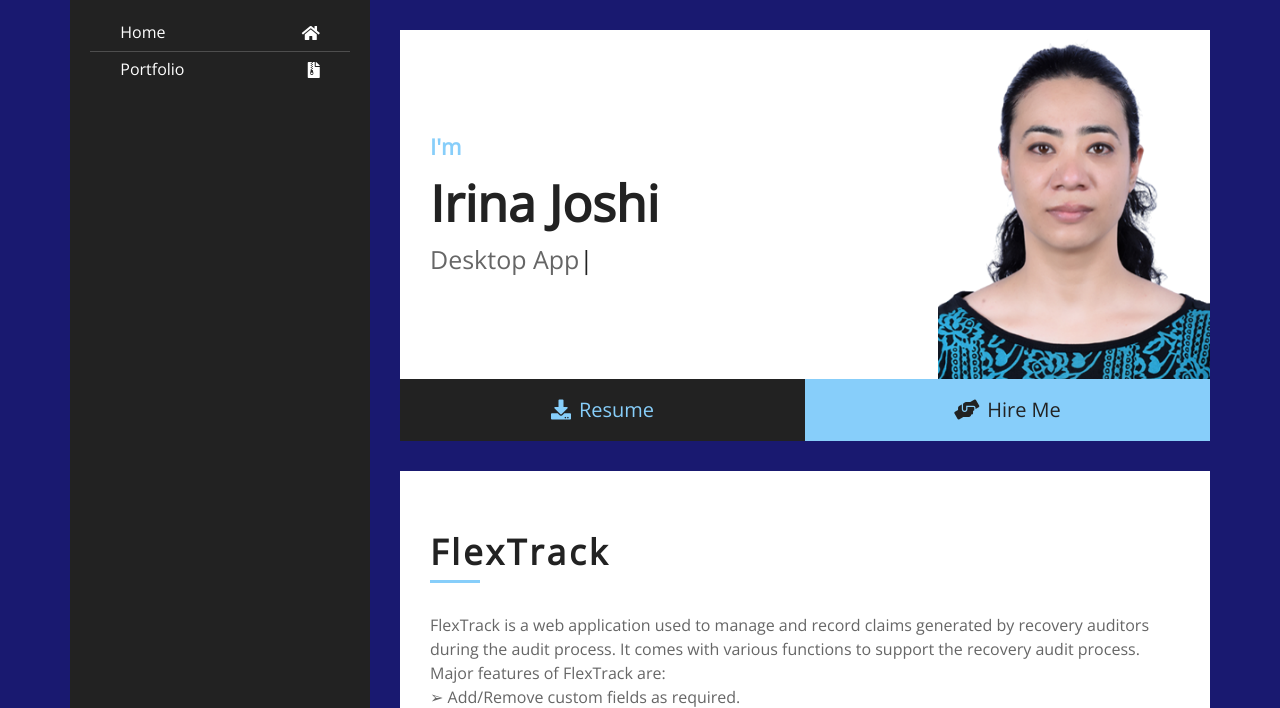
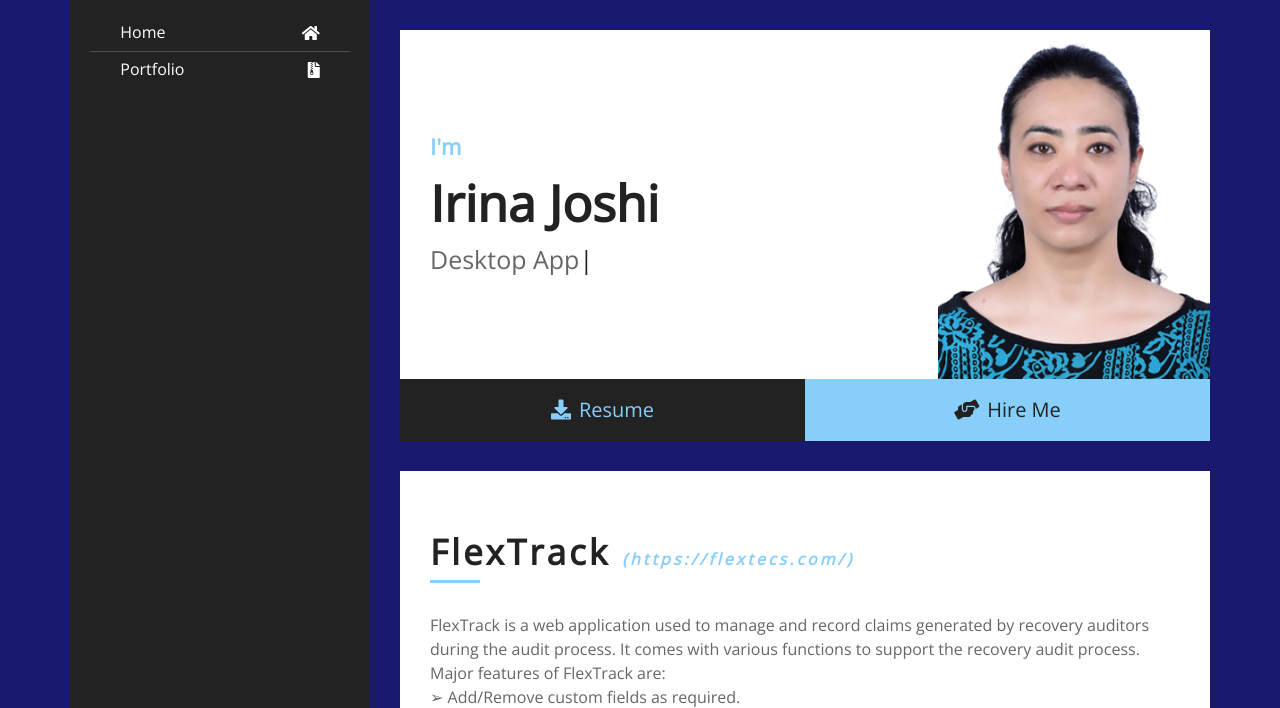
Before and after one commit to Irinaj/Irinaj.github.io, a plain HTML site: page html/portfolio_FlexTrack.html in a window 1280 px wide. Shown: the top 708 px of the page. Drawn offline with nearby package versions, Linux system fonts and the light colour scheme.

Commit message:
Update portfolio_FlexTrack.html
adding href to recovery audit page

```diff
--- a/html/portfolio_FlexTrack.html
+++ b/html/portfolio_FlexTrack.html
@@ -78,7 +78,8 @@
             <div class="about" id="about">
                 <div class="content-inner">
                     <div class="content-header">
-                        <h2>FlexTrack</h2>
+                        <h2>FlexTrack
+                             <a style="font-size:medium; color: lightskyblue; font-style: italic;" href="https://flextecs.com/recovery-audit/">(https://flextecs.com/)</a></h2>
                     </div>
                     <div class="row align-items-start">
                         <div class="col-md-12 col-lg-12">
```
